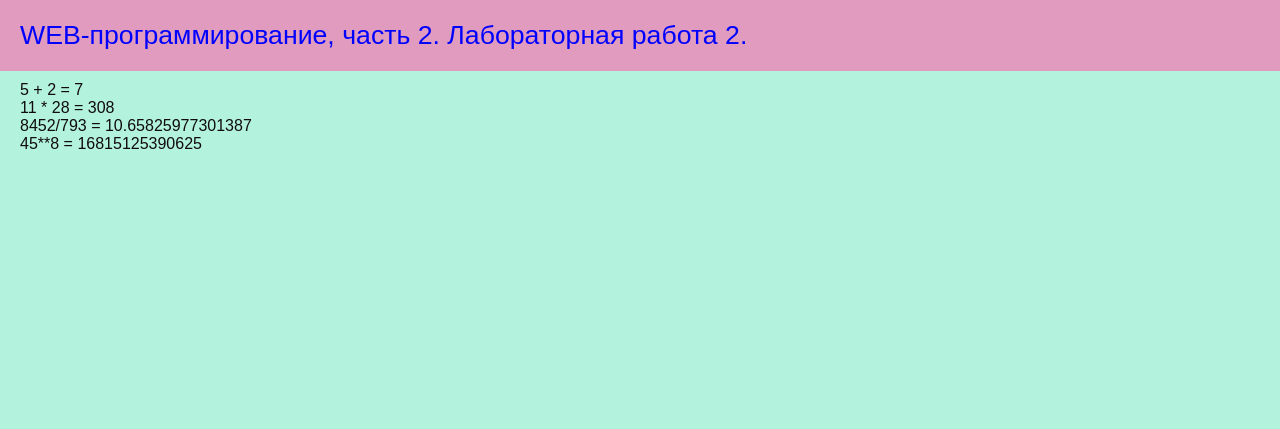
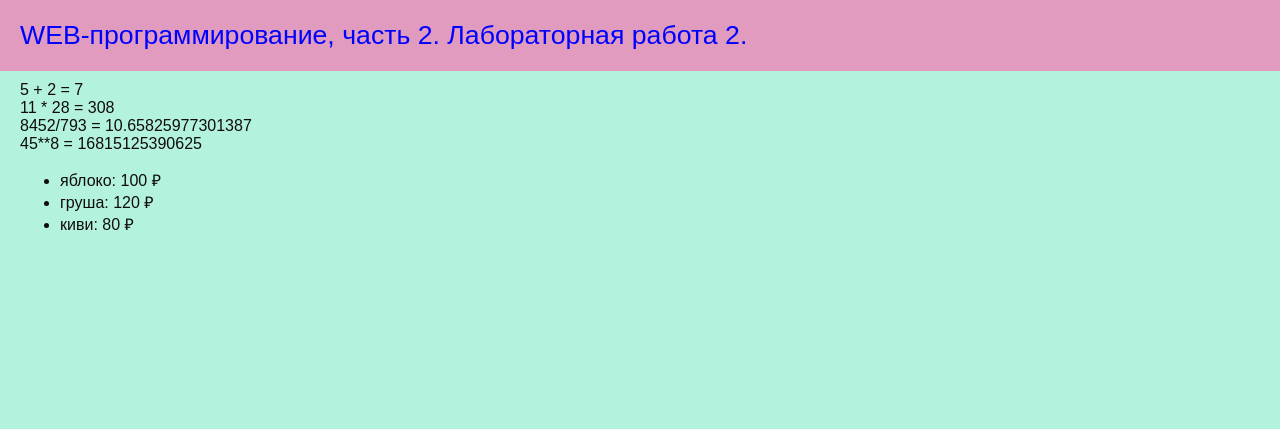
Before and after one commit to tkacheks/web-programming-labs-2, a Flask app: page /lab2/example in a window 1280 px wide. Shown: the top 429 px of the page. Run offline with Flask 3, Linux system fonts and the light colour scheme.

Commit message:
Цикл в шаблоне

```diff
--- a/app.py
+++ b/app.py
@@ -161,4 +161,9 @@ def example():
     num = "2."
     group = "ФБИ-11"
     kurs = '3 курс'
-    return render_template('example.html', name= name, num = num, group = group, kurs = kurs)
+    fruits = [
+        {'name': 'яблоко', 'price':100},
+        {'name': 'груша', 'price':120},
+        {'name': 'киви', 'price':80},
+    ]
+    return render_template('example.html', name= name, num = num, group = group, kurs = kurs,fruits = fruits)
--- a/templates/example.html
+++ b/templates/example.html
@@ -21,6 +21,13 @@
         11 * 28 = {{11*28}} <br>
         8452/793 = {{8452/793}} <br>
         45**8 = {{45**8}}
+
+        <ul>
+            {% for f in fruits %}
+            <li>{{ f.name }}: {{f.price}} &#x20bd;</li>
+            {% endfor %}
+        </ul>
+
     </main>
     <footer>
         &copy;
```
